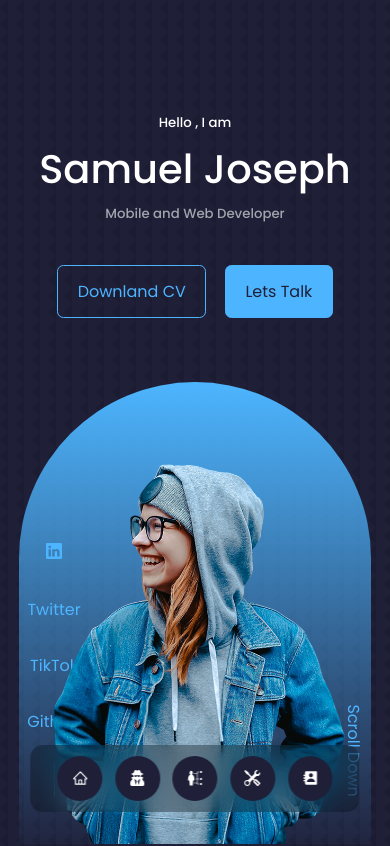
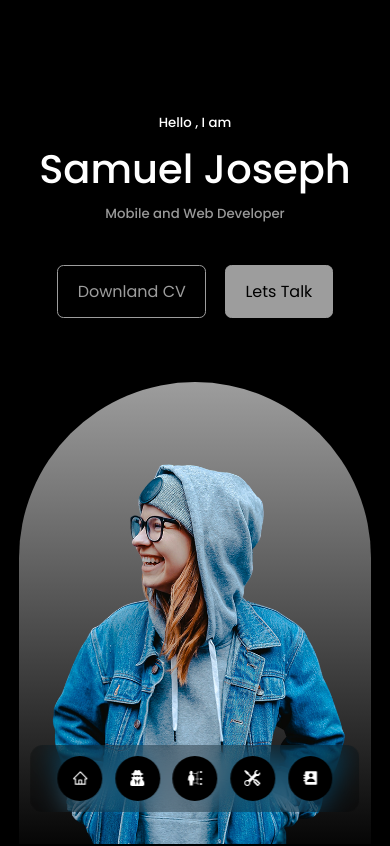
Before and after one commit to samstickkz/my_portfolio, a React (Create React App) app: page / in a window 390 px wide. Shown: the top 846 px of the page. Built offline with nearby package versions, Linux system fonts and the light colour scheme.

Commit message:
responsive issues

```diff
--- a/src/components/header/header.css
+++ b/src/components/header/header.css
@@ -28,6 +28,7 @@ header {
   position: absolute;
   left: 0;
   bottom: 3rem;
+  transition: transform 0.3s ease;
 }
 
 .header__socials::after {
@@ -60,19 +61,17 @@ header {
   transform: rotate(90deg);
 }
 
-@media screen and (max-width: 1024) {
+@media screen and (max-width: 1024px) {
   header {
     height: 68vh;
   }
 }
 
-@media screen and (max-width: 600) {
+@media screen and (max-width: 600px) {
   header {
     height: 100vh;
   }
-  .header__socials{
-      display: none;
-  }
+  .header__socials,
   .scroll__down {
     display: none;
   }
--- a/src/components/header/socials.jsx
+++ b/src/components/header/socials.jsx
@@ -1,5 +1,8 @@
 import React from "react";
 import { BsLinkedin } from "react-icons/bs";
+import { FaTwitterSquare } from "react-icons/fa";
+import { RiTiktokLine } from "react-icons/ri";
+import { VscGithubInverted } from "react-icons/vsc";
 
 const socials = () => {
   return (
@@ -16,17 +19,17 @@ const socials = () => {
         target="_blank"
         rel="noreferrer"
       >
-        Twitter
+        <FaTwitterSquare />
       </a>{" "}
       <a
         href="https://www.tiktok.com/@obong_samjoe"
         target="_blank"
         rel="noreferrer"
       >
-        TikTok
+        <RiTiktokLine />
       </a>
       <a href="https://github.com/samstickkz" target="_blank" rel="noreferrer">
-        Github
+        <VscGithubInverted />
       </a>
     </div>
   );
--- a/src/index.css
+++ b/src/index.css
@@ -11,9 +11,9 @@
 }
 
 :root {
-  --color-bg: #1f1f38;
+  --color-bg: black;
   --color-bg-varaint: #2c2c6c;
-  --color-primary: #4db5ff;
+  --color-primary: #9D9D9D;
   --color-primary-variant: rgba(77, 181, 255, 0.4);
   --color-white: white;
   --color-light: rgba(255, 255, 255, 0.6);
@@ -37,7 +37,7 @@ body {
   background: var(--color-bg);
   color: var(--color-white);
   line-height: 1.7;
-  background-image: url(./assets/bg-texture.png);
+  /* background-image: url(./assets/bg-texture.png); */
 }
 
 .container {
```
